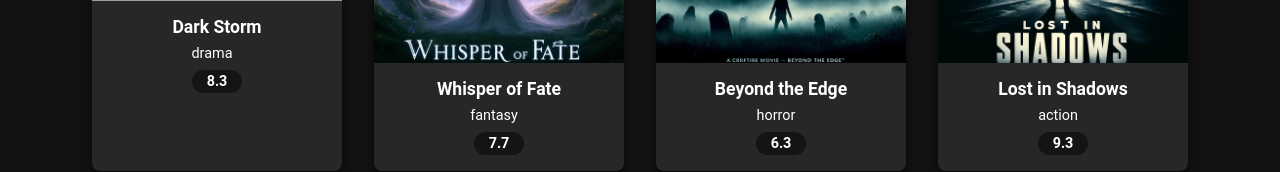
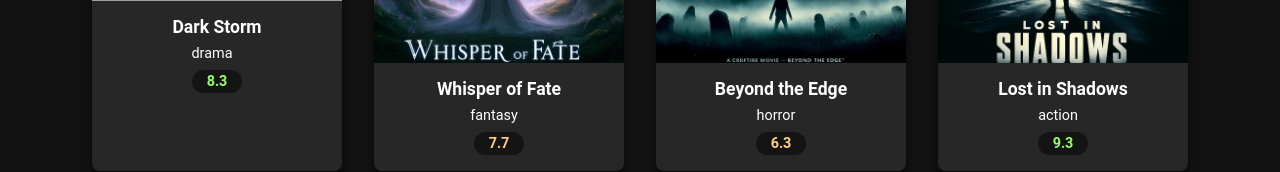
Before and after one commit to nihalmorshed/Muvi-Dux-Site, a React (Create React App) app: page / in a window 1280 px wide. Shown: the part 631-803 px from the top of the page. Built offline with nearby package versions, Linux system fonts and the light colour scheme; grey boxes are pictures that could not be loaded.

Commit message:
added colorful rating

```diff
--- a/src/components/MovieCard.js
+++ b/src/components/MovieCard.js
@@ -5,6 +5,19 @@
     const handleImageError = (e) =>{
         e.target.src = "images/default.jpg";
     }
+
+    const getRatingClass = (rating) =>{
+        if (rating >= 8){
+            return "rating-good";
+        }
+        else if(rating >=5){
+            return "rating-ok";
+        }
+        else{
+            return "rating-bad";
+        }
+
+    };
 
 
 
@@ -14,7 +27,7 @@
             <div className="movie-card-info">
                 <h3 className="movie-card-title">{movie.title}</h3>
                 <p className="movie-card-genre">{movie.genre}</p>
-                <p className="movie-card-rating">{movie.rating}</p>
+                <p className={`movie-card-rating ${getRatingClass(movie.rating)}`}>{movie.rating}</p>
 
             </div>
 
```
